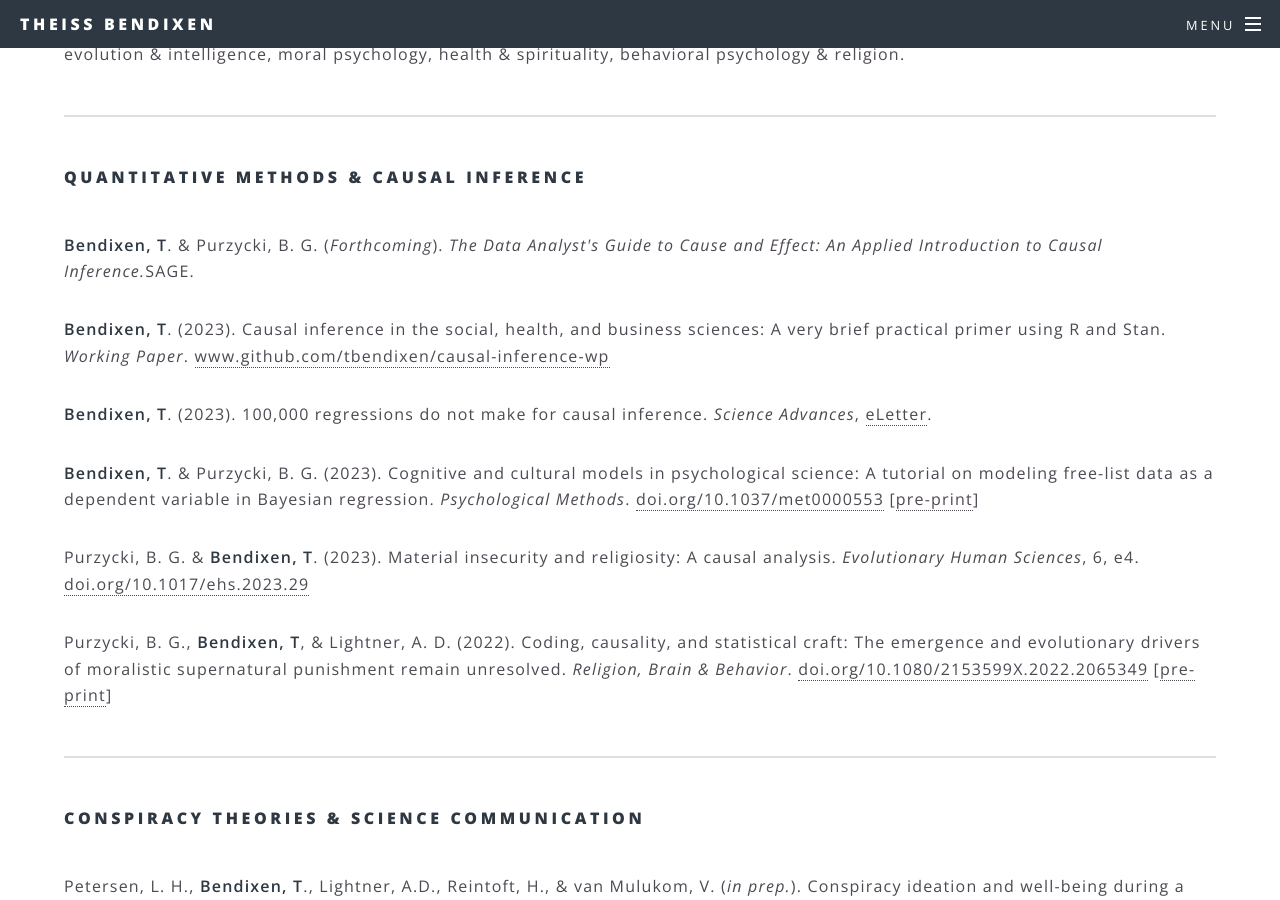
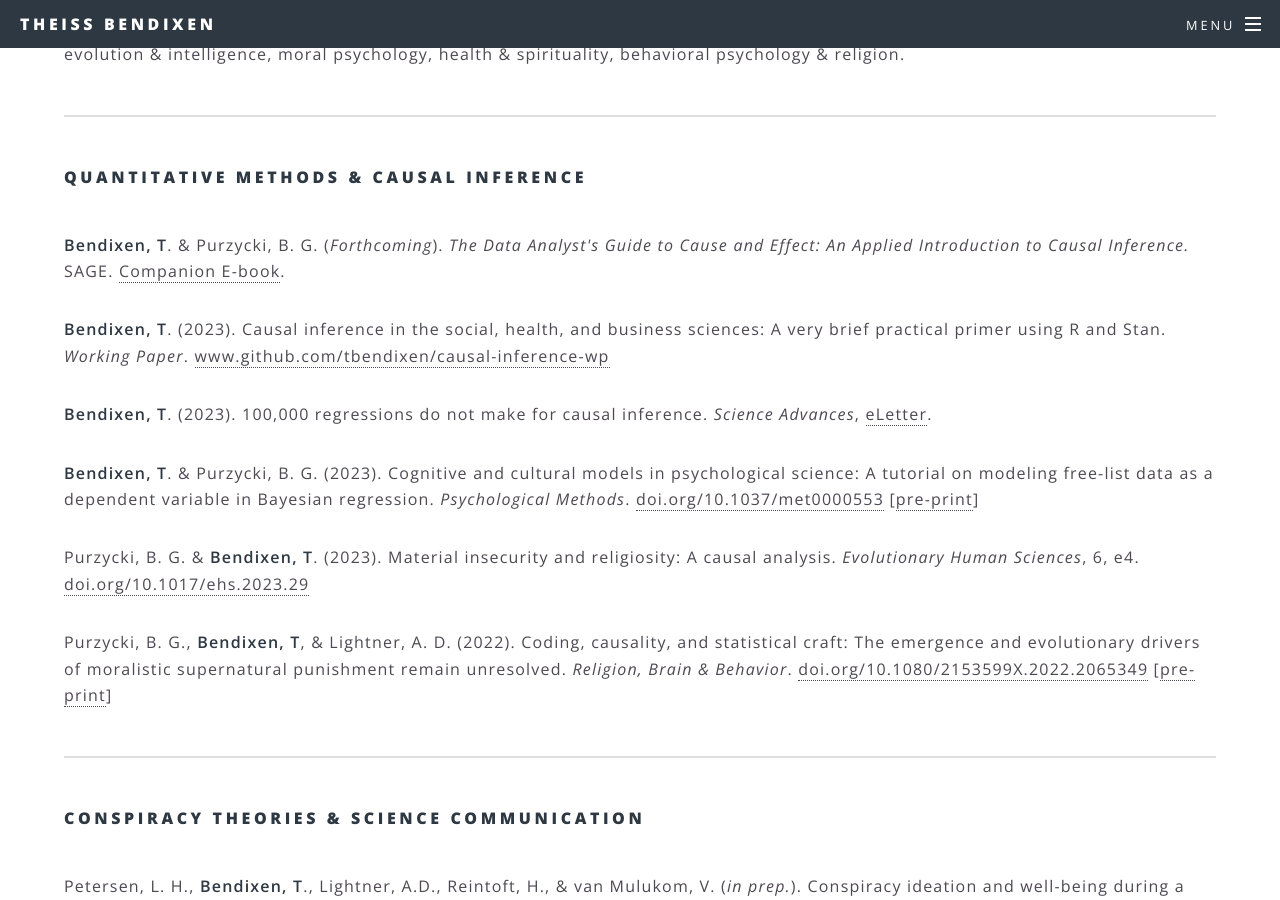
Before and after one commit to tbendixen/tbendixen.github.io, a Jekyll site: the page built from research.html, in a window 1280 px wide and 900 px high, scrolled down 476 px. Built offline with Jekyll 4.4.1, drawn with Linux system fonts in a browser that asks for light colours.

Commit message:
Update research.html

```diff
--- a/research.html
+++ b/research.html
@@ -10,7 +10,7 @@
 				<hr />
 				<h4>Quantitative methods & Causal inference</h4>
 				<br />
-				<p><b>Bendixen, T</b>. & Purzycki, B. G. (<i>Forthcoming</i>). <i>The Data Analyst's Guide to Cause and Effect: An Applied Introduction to Causal Inference.</i>SAGE.</a></p>
+				<p><b>Bendixen, T</b>. & Purzycki, B. G. (<i>Forthcoming</i>). <i>The Data Analyst's Guide to Cause and Effect: An Applied Introduction to Causal Inference.</i> SAGE. <a href="https://theissbendixen.com/dag-book/">Companion E-book</a>.</p>
 				<p><b>Bendixen, T</b>. (2023). Causal inference in the social, health, and business sciences: A very brief practical primer using R and Stan.
 					<i>Working Paper</i>. <a href="https://github.com/tbendixen/causal-inference-wp">www.github.com/tbendixen/causal-inference-wp</a></p>
 				<p><b>Bendixen, T</b>. (2023). 100,000 regressions do not make for causal inference. <i>Science Advances</i>, <a href="https://www.science.org/doi/10.1126/sciadv.abn3517#elettersSection">eLetter</a>.</p>
```
